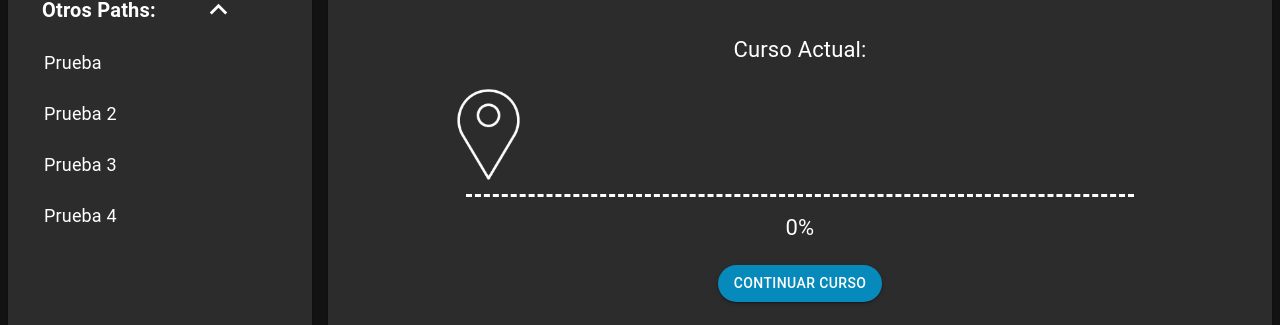
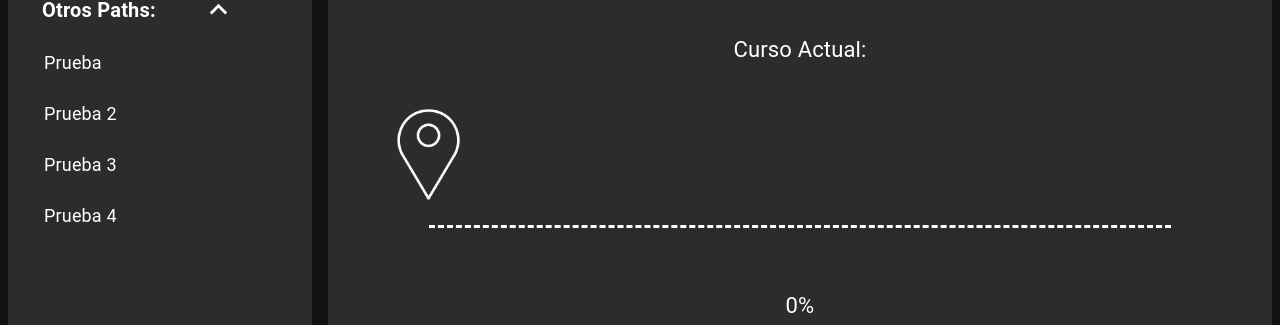
Before and after one commit to Neoris-ZenHub/zen-hub_front, a React (Vite) app in the folder zen-hub_front/: page /homepage in a window 1280 px wide. Shown: the part 362-687 px from the top of the page. Built offline with nearby package versions, Linux system fonts and the light colour scheme; no server answers.

Commit message:
Barra progreso acomodada

```diff
--- a/zen-hub_front/src/HomePage/HomePage.jsx
+++ b/zen-hub_front/src/HomePage/HomePage.jsx
@@ -166,15 +166,17 @@ export default function HomePage() {
 
 
                     <div style={{width: '80%', marginTop: '30px', margin: '0 auto'}}>
-                        <img src={LocationSymbol} alt="Location Symbol" style={{width:'16%', height: '16%', display: 'block', marginLeft: `${maxPercentageCourse.percentage}%`}}/>
-                        <div style={{borderBottom: '3px dashed white', height: '3px', width: '90%', margin: '0 auto', boxSizing: 'border-box'}}></div>
-                            <p style={{ fontSize: "22px", marginTop: '2%', textAlign: 'center'}}>
-                                {maxPercentageCourse.percentage}%
-                            </p>
+                        <div style={{position: 'relative', width: '100%', height: '200px'}}>
+                            <img src={LocationSymbol} alt="Location Symbol" style={{width:'16%', height: 'auto', position: 'absolute', left: `calc(${maxPercentageCourse.percentage}% - 8%)`, top: '10%'}}/>
+                            <div style={{borderBottom: '3px dashed white', height: '3px', width: '100%', boxSizing: 'border-box', position: 'absolute', top: '75%'}}></div>
                         </div>
+                        <p style={{ fontSize: "22px", marginTop: '2%', textAlign: 'center'}}>
+                            {maxPercentageCourse.percentage}%
+                        </p>
+                    </div>
 
                         <a href="https://www.udemy.com/" target="_blank" rel="noopener noreferrer" style={{ textDecoration: 'none' }}>
-                            <Button variant="contained" sx={{marginTop: 'px', bgcolor: '#068abb', borderRadius: '50px'}}>Continuar Curso</Button>
+                            <Button variant="contained" sx={{marginTop: '0%', bgcolor: '#068abb', borderRadius: '50px'}}>Continuar Curso</Button>
                         </a>
                     </div>
             </Item>
--- a/zen-hub_front/src/index.css
+++ b/zen-hub_front/src/index.css
@@ -5,6 +5,8 @@ body {
     sans-serif;
   -webkit-font-smoothing: antialiased;
   -moz-osx-font-smoothing: grayscale;
+  height: 100%;
+  width: 100%;
 }
 
 code {
```
Also changed, not shown: zen-hub_front/src/Marketplace/Marketplace.jsx (added).
